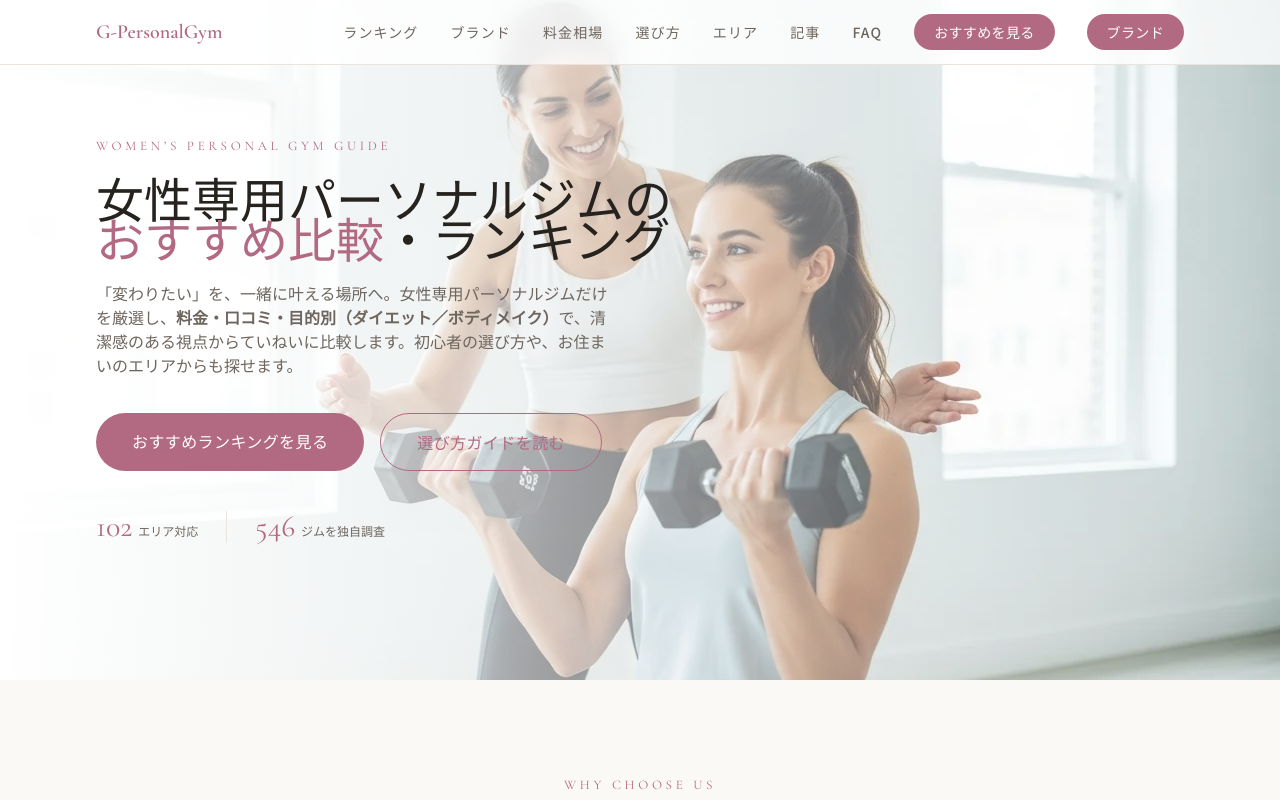
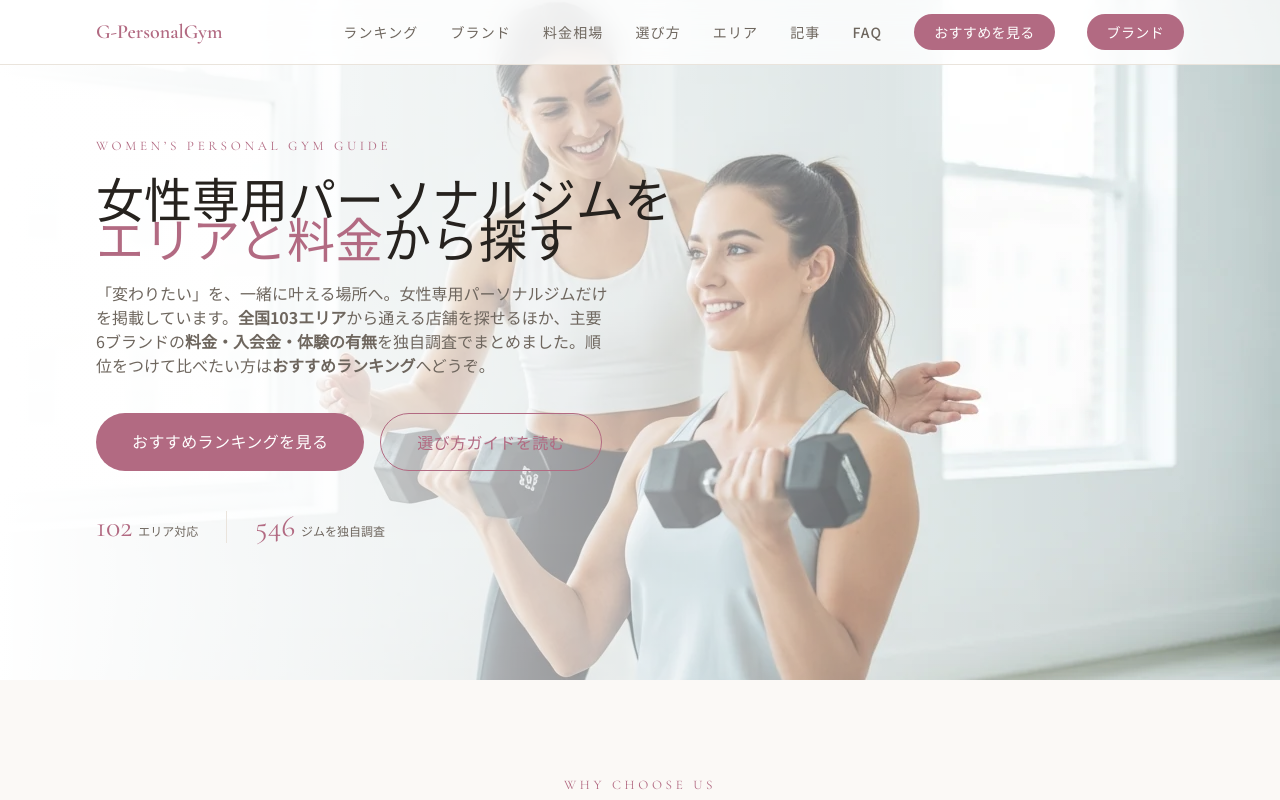
Before and after one commit to webmaster0818/g-personal-gym, a Next.js app: page / in a window 1280 px wide. Shown: the top 800 px of the page. Built offline with nearby package versions, Linux system fonts and the light colour scheme.

Commit message:
TOPと/ranking/のカニバリ解消: TOP=エリア・料金で探す入口 / ranking=ランキングの受け皿

```diff
--- a/app/layout.tsx
+++ b/app/layout.tsx
@@ -41,10 +41,10 @@ export const viewport: Viewport = {
 export const metadata: Metadata = {
   metadataBase: new URL('https://woman-gym.com'),
   title: {
-    default: '女性専用パーソナルジムおすすめ比較【2026年8月】料金・口コミ・エリアで探せる | G-PersonalGym',
+    default: '女性専用パーソナルジムを料金・エリアで探す【2026年8月】全国103エリア・主要6ブランドを掲載 | G-PersonalGym',
     template: '%s | G-PersonalGym',
   },
-  description: '【2026年7月最新】女性専用パーソナルジムのおすすめを料金・口コミで徹底比較。ビーコンセプト・リボーンマイセルフ・UNDEUX SUPERBODYなど人気ジムの料金・口コミ・特徴を網羅。あなたにぴったりのパーソナルジムが見つかります。',
+  description: '女性専用パーソナルジムを、お住まいのエリアと料金から探せます。全国103エリア・主要6ブランド（ビーコンセプト／リボーンマイセルフ／UNDEUX SUPERBODY／OUTLINE／かたぎり塾／エクササイズコーチ）の料金・入会金・体験の有無を独自調査でまとめました。ランキングで比較したい方は「おすすめランキング」をご覧ください。【2026年8月時点】',
   keywords: ['女性専用パーソナルジム', 'パーソナルジム', '比較', 'おすすめ', 'ランキング', '料金', '口コミ', '2026'],
   authors: [{ name: 'G-PersonalGym編集部' }],
   openGraph: {
--- a/app/page.tsx
+++ b/app/page.tsx
@@ -122,11 +122,11 @@ export default function Home() {
             <div className="max-w-xl fade-up">
               <p className="eyebrow mb-5">Women&rsquo;s Personal Gym Guide</p>
               <h1 className="font-serif text-[2.1rem] sm:text-4xl md:text-[3rem] leading-[1.3] text-ink mb-6">
-                女性専用パーソナルジムの<br />
-                <span className="text-accent">おすすめ比較</span>・ランキング
+                女性専用パーソナルジムを<br />
+                <span className="text-accent">エリアと料金</span>から探す
               </h1>
               <p className="text-ink-soft text-[0.95rem] md:text-base leading-loose mb-9 max-w-lg">
-                「変わりたい」を、一緒に叶える場所へ。女性専用パーソナルジムだけを厳選し、<strong>料金・口コミ・目的別（ダイエット／ボディメイク）</strong>で、清潔感のある視点からていねいに比較します。初心者の選び方や、お住まいのエリアからも探せます。
+                「変わりたい」を、一緒に叶える場所へ。女性専用パーソナルジムだけを掲載しています。<strong>全国103エリア</strong>から通える店舗を探せるほか、主要6ブランドの<strong>料金・入会金・体験の有無</strong>を独自調査でまとめました。順位をつけて比べたい方は<strong>おすすめランキング</strong>へどうぞ。
               </p>
               <div className="flex flex-col sm:flex-row gap-4">
                 <Link href="/ranking/" className="btn-primary text-sm md:text-base !px-9 !py-4 text-center">
--- a/app/ranking/page.tsx
+++ b/app/ranking/page.tsx
@@ -9,7 +9,7 @@ import type { Metadata } from 'next'
 
 export const metadata: Metadata = {
   alternates: { canonical: '/ranking/' },
-  title: '女性専用パーソナルジムおすすめランキングTOP10【2026年7月最新】料金・特徴を徹底比較',
+  title: '女性専用パーソナルジムおすすめランキングTOP10【2026年8月最新】料金・特徴を徹底比較',
   description: '女性専用パーソナルジムのおすすめランキングTOP10。OUTLINE・ビーコンセプト・UNDEUX SUPERBODY・リボーンマイセルフなど人気ジムの料金・特徴・選び方を、目的別に徹底比較。あなたに合う一社が見つかります。',
 }
 
@@ -144,7 +144,7 @@ export default function RankingPage() {
           <div className="max-w-4xl mx-auto px-6 lg:px-8">
             <p className="eyebrow mb-3">Ranking</p>
             <h1 className="text-2xl md:text-4xl font-bold text-ink mb-4 leading-snug">
-              女性専用パーソナルジムおすすめランキングTOP10【2026年7月最新】
+              女性専用パーソナルジムおすすめランキングTOP10【2026年8月最新】
             </h1>
             <p className="text-ink-soft text-sm md:text-base leading-relaxed">
               女性専用パーソナルジムを「環境・料金・サポート・通いやすさ・実績」の5軸で総合評価し、おすすめ順にランキング。目的別に、あなたに合う一社が見つかります。
```
